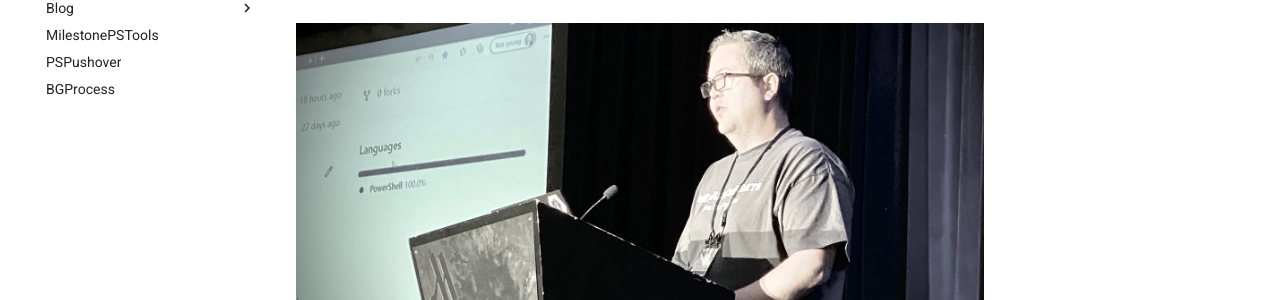
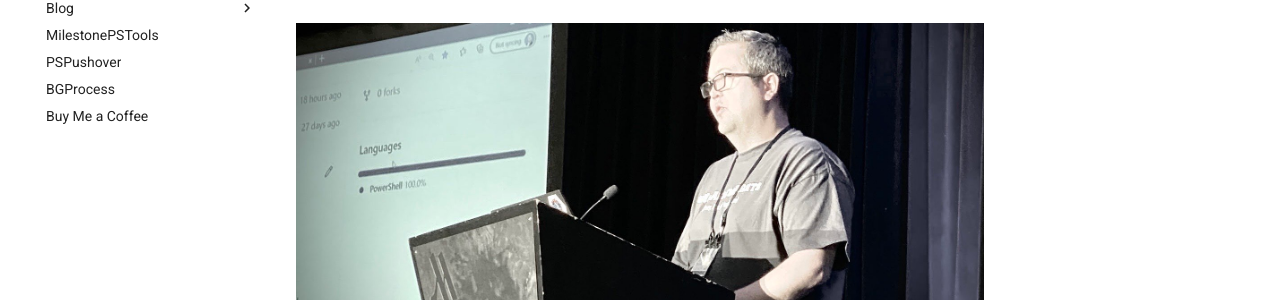
Before and after one commit to joshooaj/joshooaj.github.io, an MkDocs documentation site: the page built from docs/index.md, in a window 1280 px wide. Shown: the part 157-457 px from the top of the page. Built offline with MkDocs 1.6.1 and Material for MkDocs 9.7.7, drawn with Linux system fonts in a browser that asks for light colours; plug-ins that fetch from the network failed and are left out; comment, search, counter and statistics services are not loaded.

Commit message:
Update mkdocs.yml

```diff
--- a/mkdocs.yml
+++ b/mkdocs.yml
@@ -15,6 +15,7 @@ nav:
   - MilestonePSTools: https://www.milestonepstools.com
   - PSPushover: https://www.joshooaj.com/PSPushover/
   - BGProcess: https://www.joshooaj.com/BGProcess
+  - Buy Me a Coffee: https://www.buymeacoffee.com/joshooaj
 
 theme:
   name: material
```
